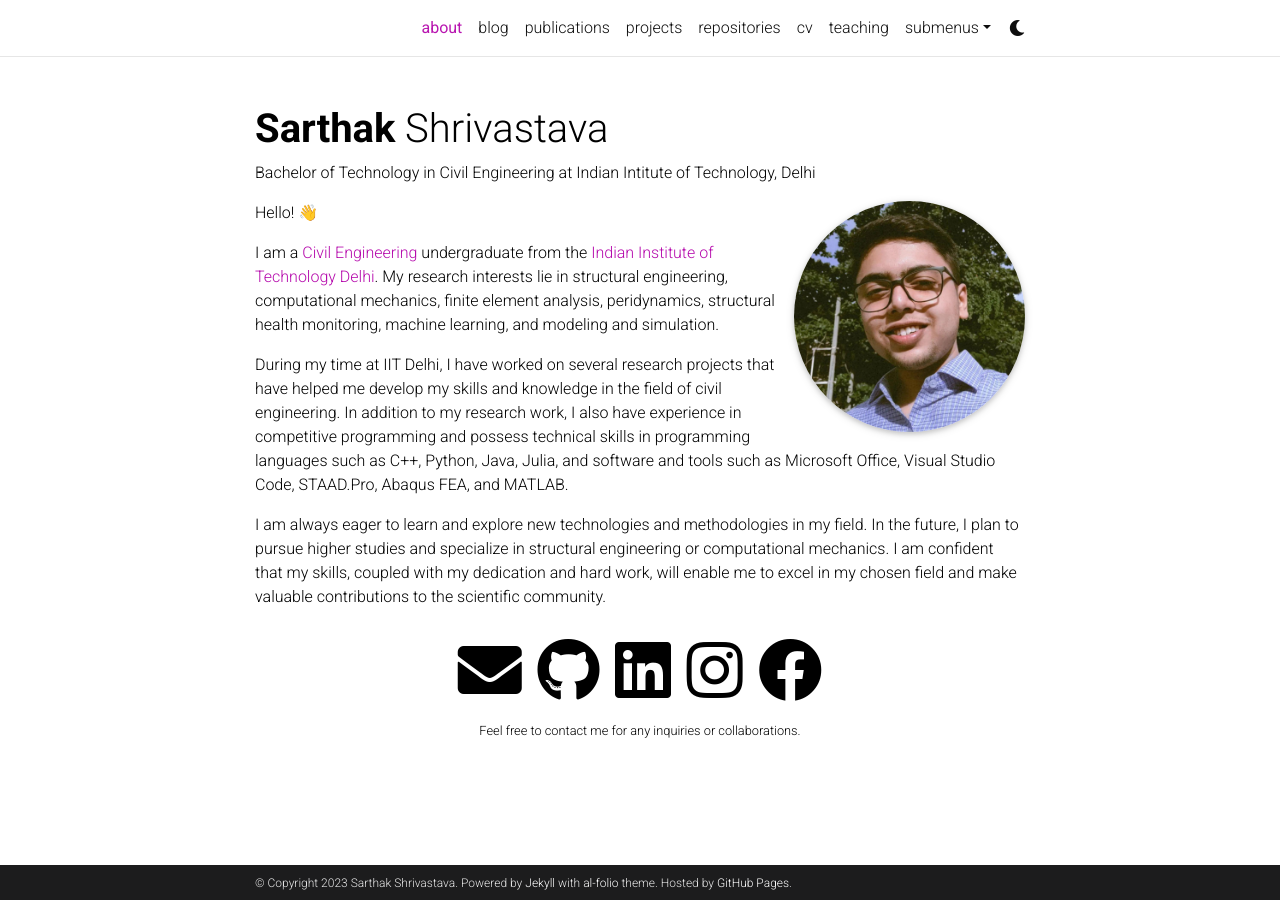
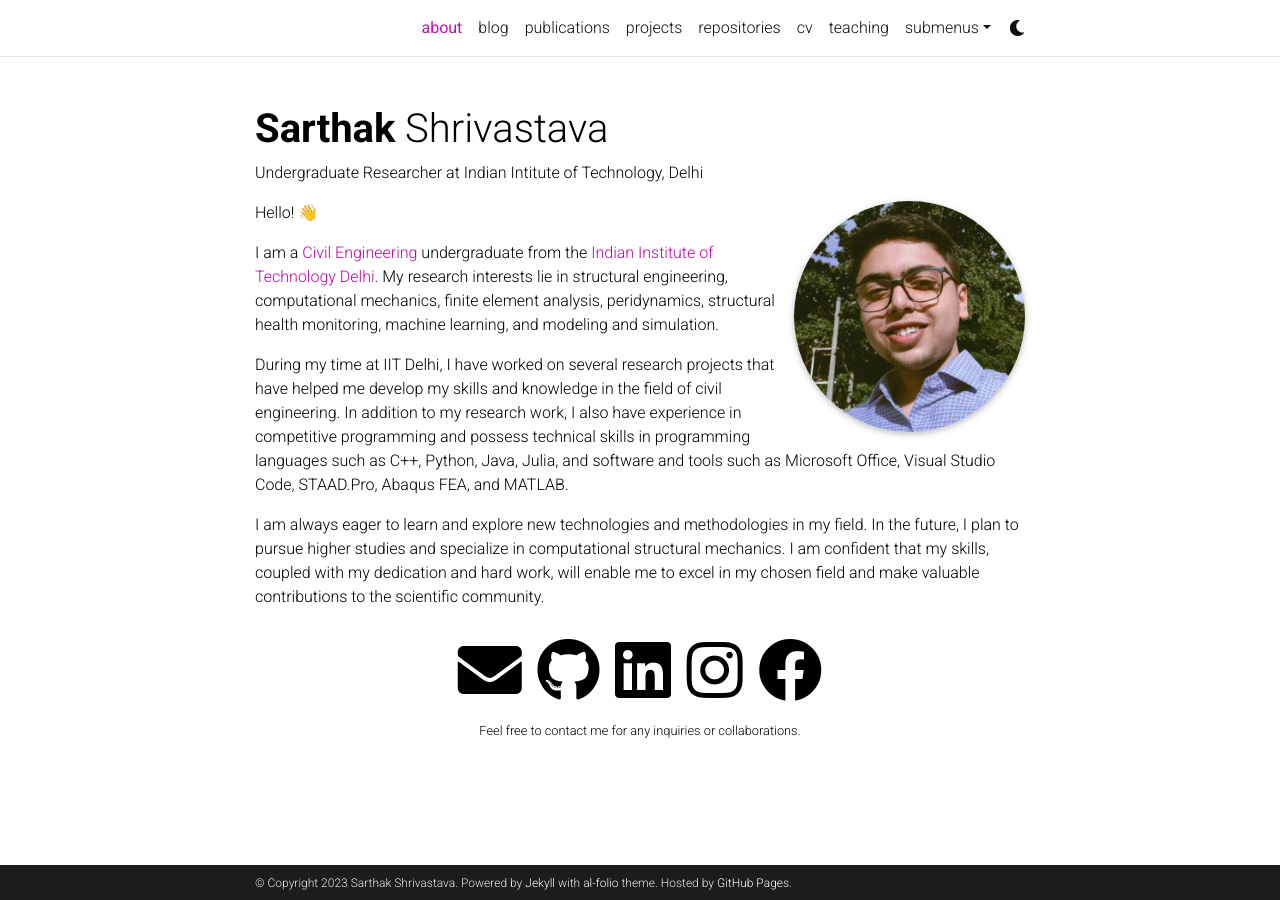
Before and after one commit to sarthaks20/sarthaks20.github.io, a Jekyll site: the page built from _pages/about.md, in a window 1280 px wide. Built offline with Jekyll 4.4.1, drawn with Linux system fonts in a browser that asks for light colours; full-size pictures stand in for the smaller copies a plugin makes; comment, search, counter and statistics services are not loaded; a style sheet for code colours, icons or effects is not loaded.

Commit message:
Update about.md

```diff
--- a/_pages/about.md
+++ b/_pages/about.md
@@ -2,7 +2,7 @@
 layout: about
 title: about
 permalink: /
-subtitle: Bachelor of Technology in Civil Engineering at Indian Intitute of Technology, Delhi
+subtitle: Undergraduate Researcher at Indian Intitute of Technology, Delhi
 profile:
   align: right
   image: prof_pic.jpg
@@ -27,4 +27,4 @@ I am a [Civil Engineering](https://civil.iitd.ac.in/) undergraduate from the [In
 
 During my time at IIT Delhi, I have worked on several research projects that have helped me develop my skills and knowledge in the field of civil engineering. In addition to my research work, I also have experience in competitive programming and possess technical skills in programming languages such as C++, Python, Java, Julia, and software and tools such as Microsoft Office, Visual Studio Code, STAAD.Pro, Abaqus FEA, and MATLAB.
 
-I am always eager to learn and explore new technologies and methodologies in my field. In the future, I plan to pursue higher studies and specialize in structural engineering or computational mechanics. I am confident that my skills, coupled with my dedication and hard work, will enable me to excel in my chosen field and make valuable contributions to the scientific community.
+I am always eager to learn and explore new technologies and methodologies in my field. In the future, I plan to pursue higher studies and specialize in computational structural mechanics. I am confident that my skills, coupled with my dedication and hard work, will enable me to excel in my chosen field and make valuable contributions to the scientific community.
```
